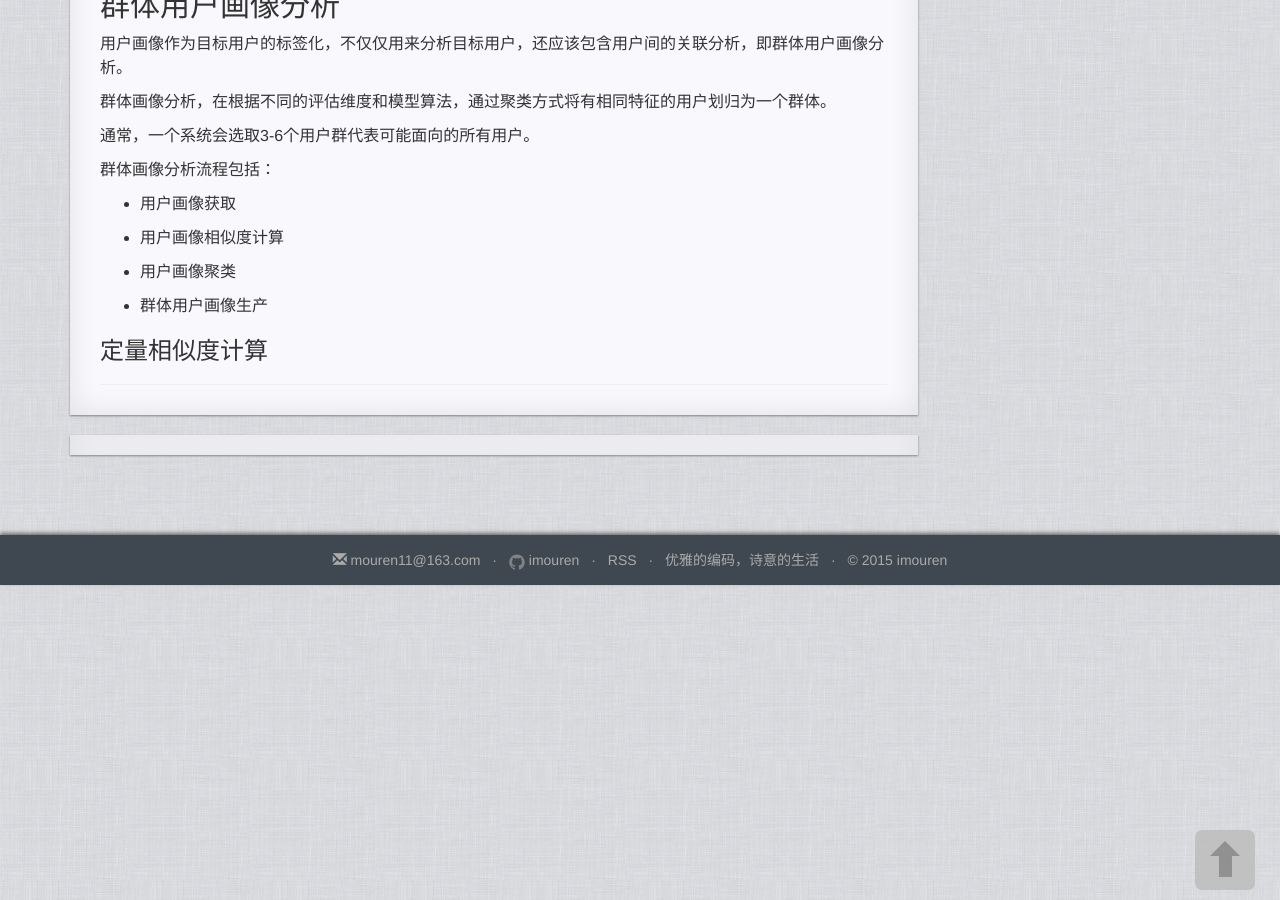
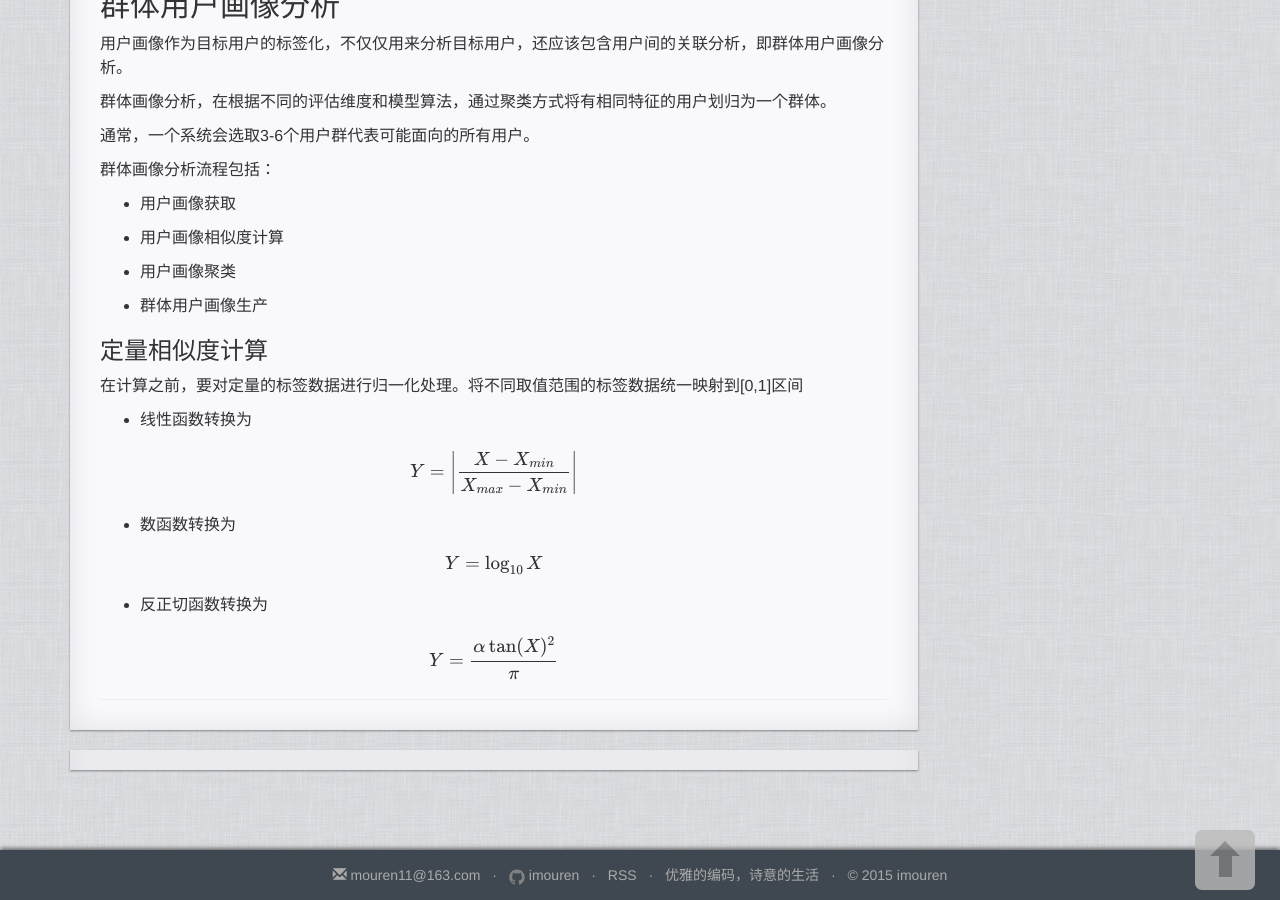
Before and after one commit to imouren/imouren.github.io, a Jekyll site: the page built from _posts/2016-04-18-book_userportrait.md, in a window 1280 px wide and 900 px high, scrolled down 1830 px. Built offline with Jekyll 4.4.1, drawn with Linux system fonts in a browser that asks for light colours; nearby versions of some CDN libraries; formulas are drawn with MathJax 3; comment, search, counter and statistics services are not loaded; a style sheet for code colours, icons or effects is not loaded.

Commit message:
add more

```diff
--- a/_posts/2016-04-18-book_userportrait.md
+++ b/_posts/2016-04-18-book_userportrait.md
@@ -114,3 +114,17 @@ tags: 用户网络行为画像
 * 群体用户画像生产
 
 ### 定量相似度计算
+
+在计算之前，要对定量的标签数据进行归一化处理。将不同取值范围的标签数据统一映射到[0,1]区间
+
+* 线性函数转换为
+
+$$Y = \left|\frac{X - X_{min}}{X_{max} - X_{min}}\right|$$
+
+* 数函数转换为
+
+$$Y = \log_{10}X$$
+
+* 反正切函数转换为
+
+$$Y = \frac{\alpha\tan(X)^2}{\pi}$$
```
Also changed, not shown: _posts/2016-04-14-algorithm_sample.md (renamed from _posts/2016-04-13-algorithm_sample.md, +1 -1 lines).
